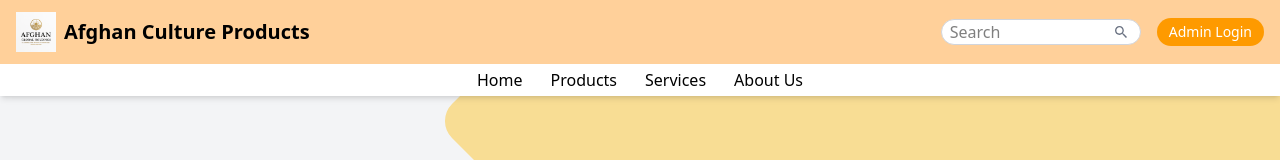
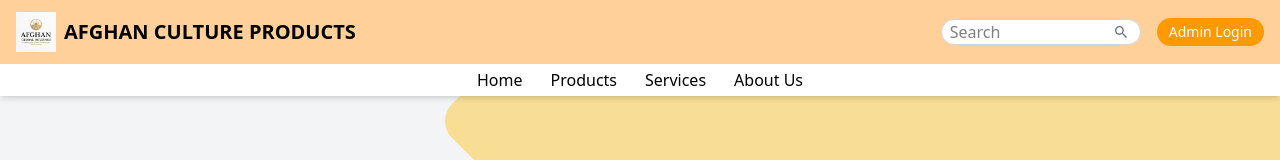
Before and after one commit to akmalnawabi/sohail_project, a React (Vite) app in the folder frontend/: page / in a window 1280 px wide. Shown: the top 160 px of the page. Built offline with nearby package versions, Linux system fonts and the light colour scheme.

Commit message:
new nav cahnges

```diff
--- a/frontend/src/components/navbar/Navbar.jsx
+++ b/frontend/src/components/navbar/Navbar.jsx
@@ -44,24 +44,6 @@ const getMenuItems = (isAdmin) => {
   return baseMenu;
 };
 
-// const DropdownLinks = [
-//   {
-//     id: 1,
-//     name: "Trending Products",
-//     link: "/#",
-//   },
-//   {
-//     id: 2,
-//     name: "Best Selling",
-//     link: "/#",
-//   },
-//   {
-//     id: 3,
-//     name: "Top Rated",
-//     link: "/#",
-//   },
-// ];
-
 const Navbar = () => {
   const [isMenuOpen, setIsMenuOpen] = useState(false);
   const [showLoginModal, setShowLoginModal] = useState(false);
@@ -77,7 +59,7 @@ const Navbar = () => {
   };
 
   return (
-    <div>
+    <>
       <div
         className="shadow-md bg-white dark-text-white
     duration-200 relative z-40"
@@ -91,7 +73,7 @@ const Navbar = () => {
                 className="flex items-center gap-2 font-semibold text-xl sm:text-xl text-shadow-black"
               >
                 {Logo && <img src={Logo} alt="logo" className="w-10" />}
-                Afghan Culture Products
+                AFGHAN CULTURE PRODUCTS
               </Link>
             </div>
 
@@ -129,7 +111,7 @@ const Navbar = () => {
                     {isAdmin() && (
                       <Link
                         to="/dashboard"
-                        className="bg-orange-500 text-white px-3 py-1 rounded-md hover:bg-orange-600 transition-colors text-sm"
+                        className="bg-amber-500 text-white px-3 py-1 rounded-md hover:bg-amber-600 transition-colors text-sm"
                       >
                         Dashboard
                       </Link>
@@ -206,13 +188,15 @@ const Navbar = () => {
           </div>
         )}
       </div>
+
       <div>
+        {/* Login Modal */}
         <LoginModal
           isOpen={showLoginModal}
           onClose={() => setShowLoginModal(false)}
         />
       </div>
-    </div>
+    </>
   );
 };
 
```
